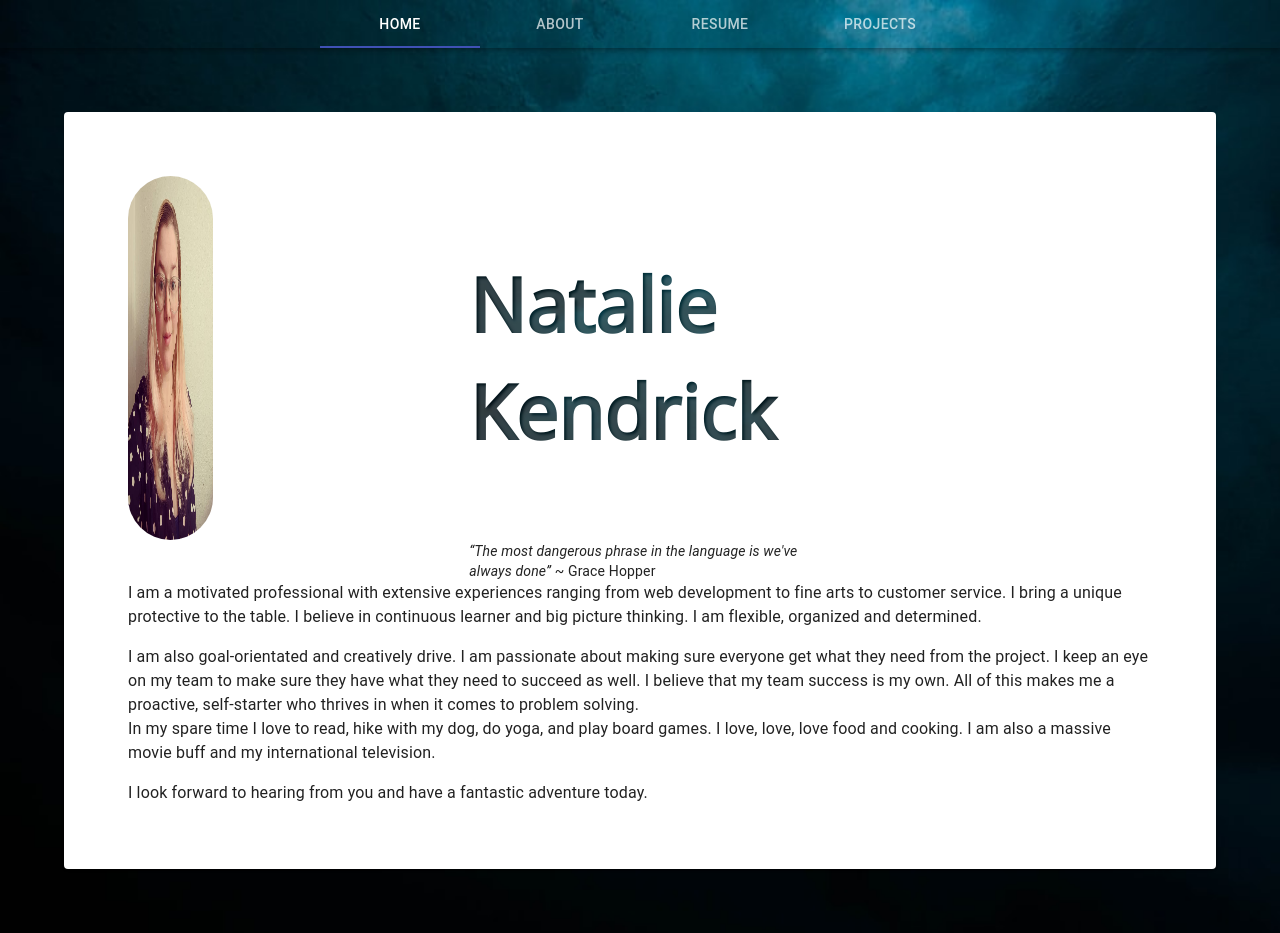
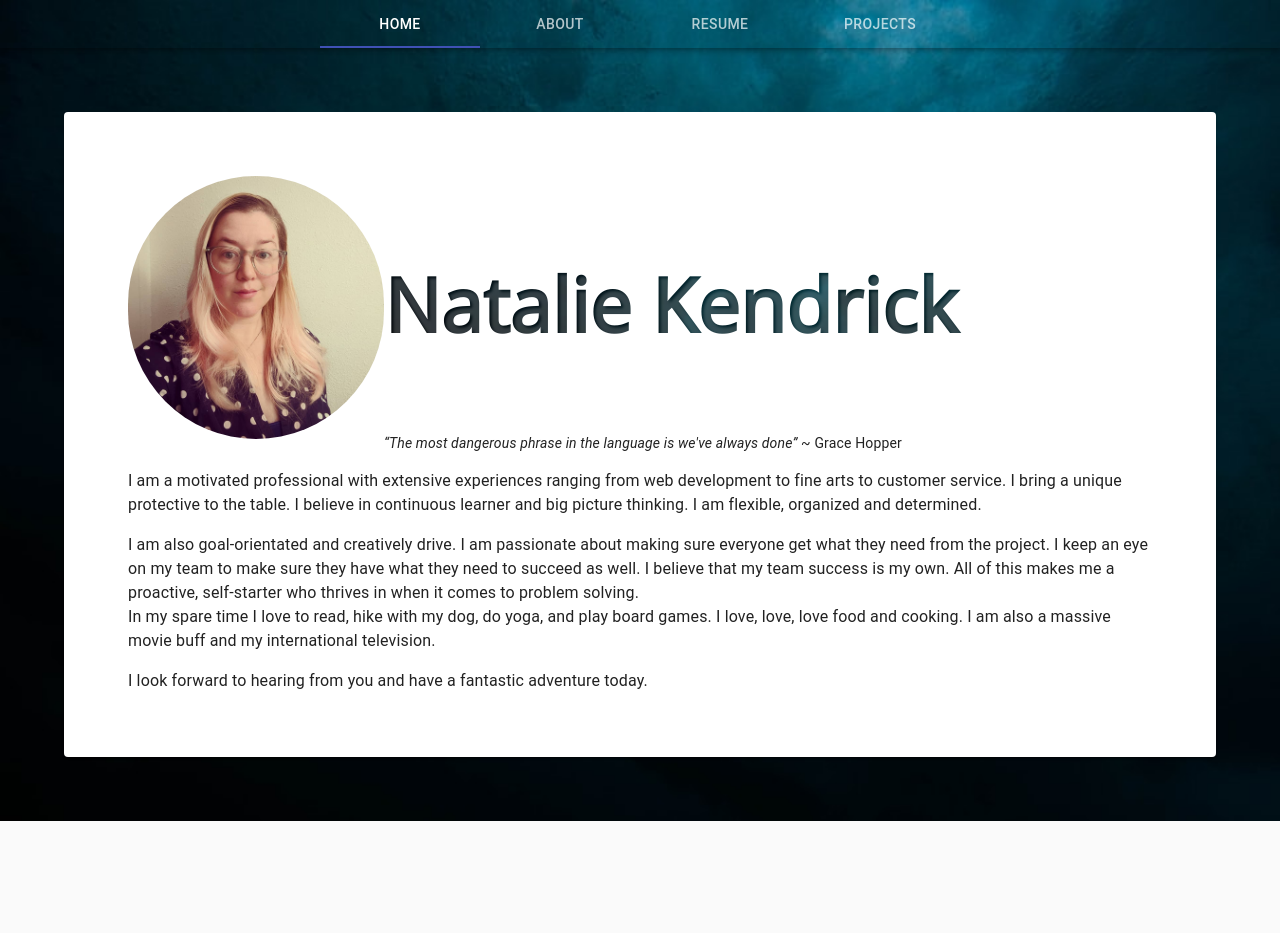
Before and after one commit to listenToRipley/nataliekendrick, a React (Create React App) app: page /about in a window 1280 px wide. After the commit the page ends 821 px from the top, so only its background shows below. Built offline with nearby package versions, Linux system fonts and the light colour scheme.

Commit message:
grid mostly working now

```diff
--- a/src/Components/About.js
+++ b/src/Components/About.js
@@ -11,14 +11,14 @@ const About = () => {
     <Paper className="aboutPage">
     <Grid root spacing={2} className='aboutHeader' alignContent='space-evenly' noWrap='true'>
     <Grid container>
-    <Grid item xs={12} s={12} md={10} lg={4} spacing={0} alignItem='center'>
+    <Grid item xs={12} s={6} md={6} lg={3} spacing={2} alignItem='center'>
     <img
       className="profilePic"
       alter='Natalie Kendrick'
       src={profile}
      />
     </Grid>
-      <Grid div item xs={12} s={12} md={10} lg={4} spacing={0} alignItem='center'>
+      <Grid div item xs={12} s={6} md={6} lg={9} spacing={6} alignItem='center'>
 
      <p className='aboutName'>Natalie Kendrick</p>
 
@@ -28,9 +28,7 @@ const About = () => {
     </em> ~ Grace Hopper
     </div>
       </Grid>
-     </Grid>
 
-    <Grid container>
     <Typography paragraph>
     I am a motivated professional with extensive experiences ranging from web development to fine arts to customer service. I bring a unique protective to the table. I believe in continuous learner and big picture thinking. I am flexible, organized and determined.
     </Typography>
--- a/src/Components/Components.css
+++ b/src/Components/Components.css
@@ -119,10 +119,11 @@ a:hover {
 
 .aboutQuote {
   width: 100%;
+  margin-bottom: 2%;
 }
 
 .profilePic {
-  width: 25%;
+  width: 100%;
   height: 90%;
   border-radius: 150px;
   margin: 0;
```
